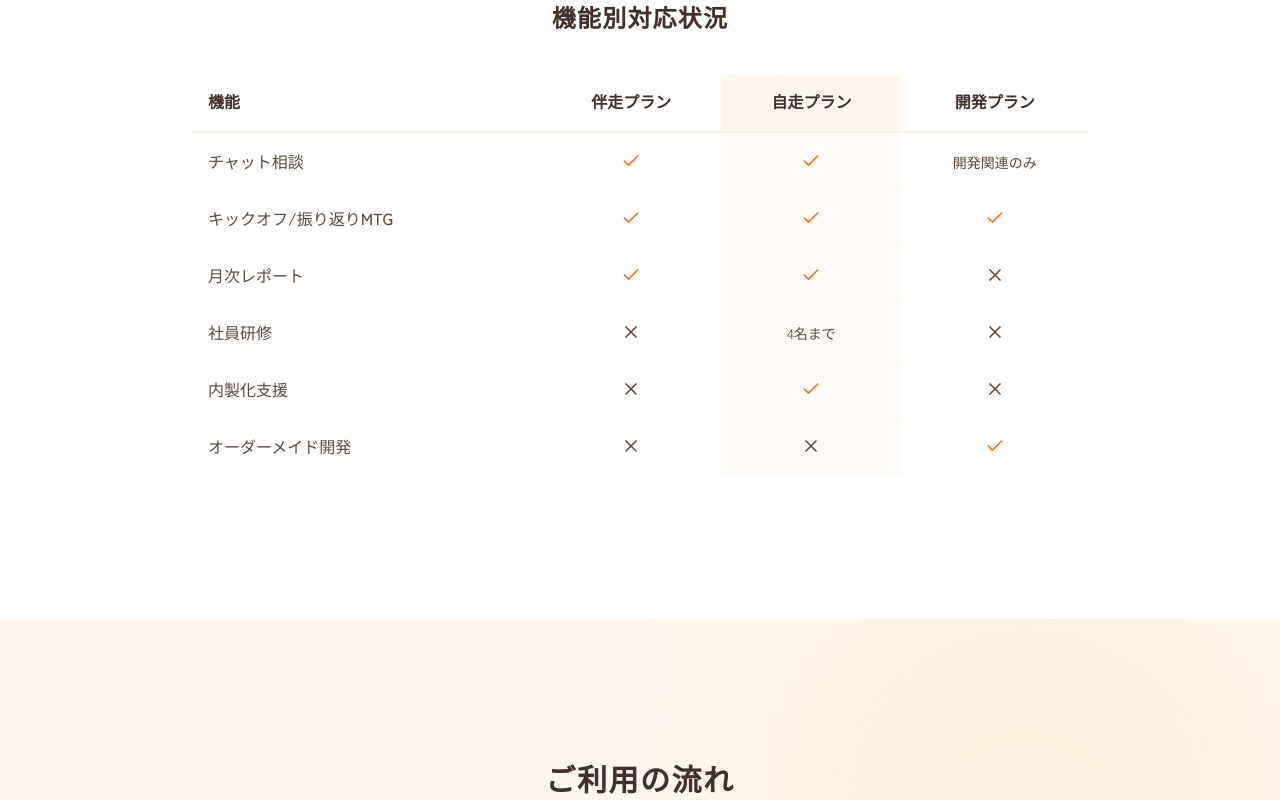
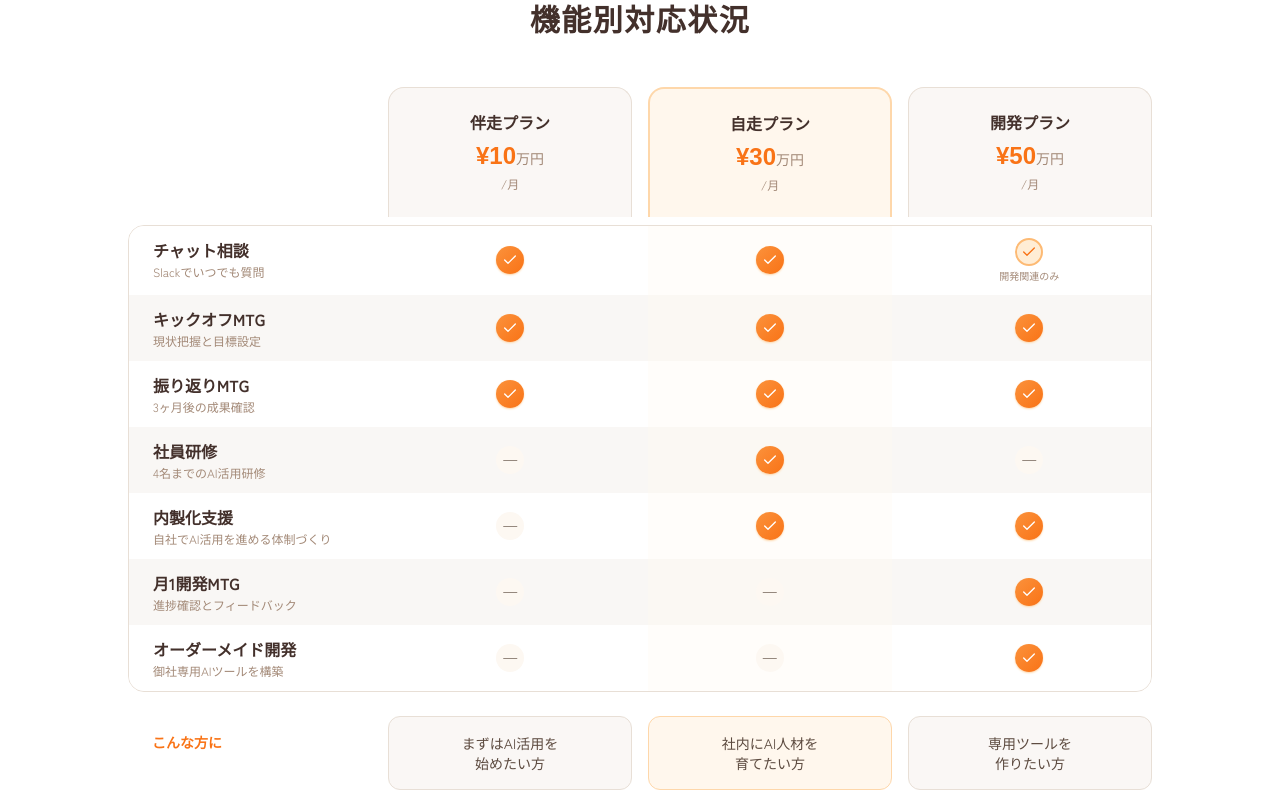
Before and after one commit to shunsuke-tnk/ai-komon-lp, a React (Vite) app: page / in a window 1280 px wide. Shown: the part 10000-10800 px from the top of the page. Built offline with nearby package versions, Linux system fonts and the light colour scheme; a web font is replaced by a local one.

Commit message:
サービス一覧を更新

```diff
--- a/App.tsx
+++ b/App.tsx
@@ -797,41 +797,83 @@ const App: React.FC = () => {
 
       {/* ==================== COMPARISON SECTION ==================== */}
       <Section background="white" id="comparison">
-        <div className="max-w-4xl mx-auto">
-          <h2 className="text-center text-2xl font-bold mb-10 text-text-heading font-rounded">機能別対応状況</h2>
+        <div className="max-w-5xl mx-auto">
+          <h2 className="text-center text-2xl md:text-3xl font-bold mb-12 text-text-heading font-rounded">機能別対応状況</h2>
 
-          <div className="overflow-x-auto">
-            <table className="w-full">
-              <thead>
-                <tr className="border-b-2 border-base-200">
-                  <th className="text-left py-4 px-4 font-rounded text-text-heading">機能</th>
-                  <th className="text-center py-4 px-4 font-rounded text-text-heading">伴走プラン</th>
-                  <th className="text-center py-4 px-4 font-rounded text-text-heading bg-primary-50">自走プラン</th>
-                  <th className="text-center py-4 px-4 font-rounded text-text-heading">開発プラン</th>
-                </tr>
-              </thead>
-              <tbody>
-                {[
-                  { feature: "チャット相談", plans: [true, true, "開発関連のみ"] },
-                  { feature: "キックオフ/振り返りMTG", plans: [true, true, true] },
-                  { feature: "月次レポート", plans: [true, true, false] },
-                  { feature: "社員研修", plans: [false, "4名まで", false] },
-                  { feature: "内製化支援", plans: [false, true, false] },
-                  { feature: "オーダーメイド開発", plans: [false, false, true] },
-                ].map((row, i) => (
-                  <tr key={i} className="border-b border-base-100">
-                    <td className="py-4 px-4 text-text-body font-medium">{row.feature}</td>
-                    {row.plans.map((val, j) => (
-                      <td key={j} className={`text-center py-4 px-4 ${j === 1 ? 'bg-primary-50/50' : ''}`}>
-                        {val === true ? <Check className="w-5 h-5 text-primary-500 mx-auto" /> :
-                         val === false ? <X className="w-5 h-5 text-base-300 mx-auto" /> :
-                         <span className="text-sm text-text-body">{val}</span>}
-                      </td>
-                    ))}
-                  </tr>
+          {/* プランヘッダー */}
+          <div className="grid grid-cols-4 gap-2 md:gap-4 mb-2">
+            <div></div>
+            {[
+              { name: "伴走プラン", price: "10", target: "まずはAI活用を\n始めたい方" },
+              { name: "自走プラン", price: "30", target: "社内にAI人材を\n育てたい方" },
+              { name: "開発プラン", price: "50", target: "専用ツールを\n作りたい方" },
+            ].map((plan, i) => (
+              <div key={i} className={`text-center py-4 md:py-6 px-2 md:px-4 rounded-t-2xl ${i === 1 ? 'bg-primary-50 border-2 border-b-0 border-primary-200' : 'bg-warm-50 border border-b-0 border-warm-200'}`}>
+                <p className="font-bold text-text-heading text-sm md:text-base font-rounded mb-1">{plan.name}</p>
+                <p className="text-primary-500 font-bold text-lg md:text-2xl font-rounded">
+                  ¥{plan.price}<span className="text-xs md:text-sm text-text-muted font-normal">万円</span>
+                </p>
+                <p className="text-[10px] md:text-xs text-text-muted mt-1">/月</p>
+              </div>
+            ))}
+          </div>
+
+          {/* 機能一覧 */}
+          <div className="bg-warm-50 rounded-b-2xl rounded-tl-2xl overflow-hidden border border-warm-200">
+            {[
+              { feature: "チャット相談", desc: "Slackでいつでも質問", plans: [true, true, "開発関連のみ"] },
+              { feature: "キックオフMTG", desc: "現状把握と目標設定", plans: [true, true, true] },
+              { feature: "振り返りMTG", desc: "3ヶ月後の成果確認", plans: [true, true, true] },
+              { feature: "社員研修", desc: "4名までのAI活用研修", plans: [false, true, false] },
+              { feature: "内製化支援", desc: "自社でAI活用を進める体制づくり", plans: [false, true, true] },
+              { feature: "月1開発MTG", desc: "進捗確認とフィードバック", plans: [false, false, true] },
+              { feature: "オーダーメイド開発", desc: "御社専用AIツールを構築", plans: [false, false, true] },
+            ].map((row, i) => (
+              <div key={i} className={`grid grid-cols-4 gap-2 md:gap-4 ${i % 2 === 0 ? 'bg-white' : 'bg-warm-50/50'}`}>
+                {/* 機能名 */}
+                <div className="py-2.5 md:py-3 px-3 md:px-6">
+                  <p className="font-bold text-text-heading text-sm md:text-base">{row.feature}</p>
+                  <p className="text-[10px] md:text-xs text-text-muted mt-0.5 hidden md:block">{row.desc}</p>
+                </div>
+                {/* プラン別対応 */}
+                {row.plans.map((val, j) => (
+                  <div key={j} className={`flex items-center justify-center py-2.5 md:py-3 ${j === 1 ? 'bg-primary-50/30' : ''}`}>
+                    {val === true ? (
+                      <div className="w-6 h-6 md:w-7 md:h-7 rounded-full bg-gradient-to-br from-primary-400 to-primary-500 flex items-center justify-center shadow-sm shadow-primary-200">
+                        <Check className="w-3.5 h-3.5 md:w-4 md:h-4 text-white" />
+                      </div>
+                    ) : val === false ? (
+                      <div className="w-6 h-6 md:w-7 md:h-7 rounded-full bg-base-100 flex items-center justify-center">
+                        <span className="text-base-300 text-sm font-bold">—</span>
+                      </div>
+                    ) : (
+                      <div className="text-center">
+                        <div className="w-6 h-6 md:w-7 md:h-7 rounded-full bg-primary-100 flex items-center justify-center mx-auto border-2 border-primary-300">
+                          <Check className="w-3.5 h-3.5 md:w-4 md:h-4 text-primary-500" />
+                        </div>
+                        <p className="text-[8px] md:text-[10px] text-text-muted mt-0.5">{val}</p>
+                      </div>
+                    )}
+                  </div>
                 ))}
-              </tbody>
-            </table>
+              </div>
+            ))}
+          </div>
+
+          {/* こんな方に */}
+          <div className="grid grid-cols-4 gap-2 md:gap-4 mt-6">
+            <div className="py-4 px-3 md:px-6">
+              <p className="text-primary-500 font-bold text-sm">こんな方に</p>
+            </div>
+            {[
+              "まずはAI活用を\n始めたい方",
+              "社内にAI人材を\n育てたい方",
+              "専用ツールを\n作りたい方",
+            ].map((target, i) => (
+              <div key={i} className={`py-3 md:py-4 px-2 md:px-4 rounded-xl ${i === 1 ? 'bg-primary-50 border border-primary-200' : 'bg-warm-50 border border-warm-200'}`}>
+                <p className="text-center text-xs md:text-sm text-text-body whitespace-pre-line leading-relaxed">{target}</p>
+              </div>
+            ))}
           </div>
         </div>
       </Section>
```
